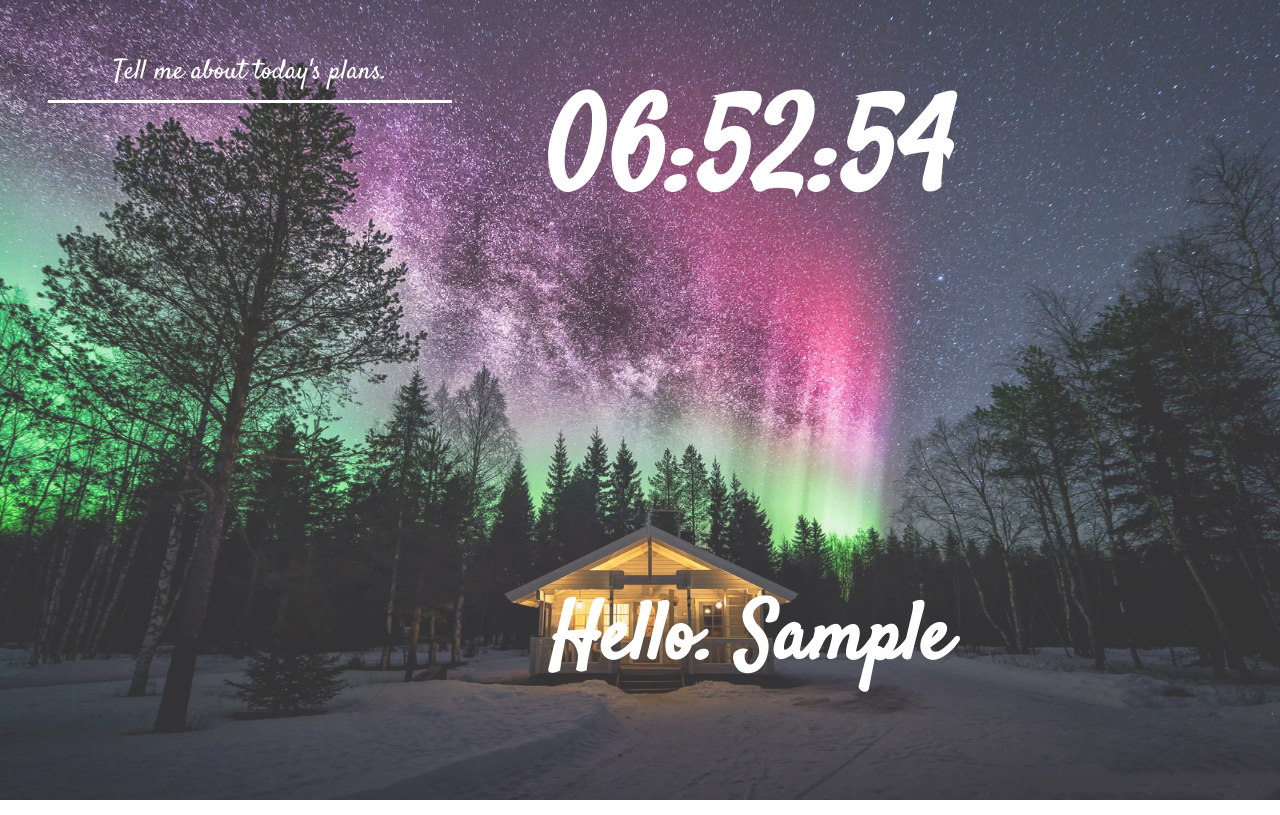
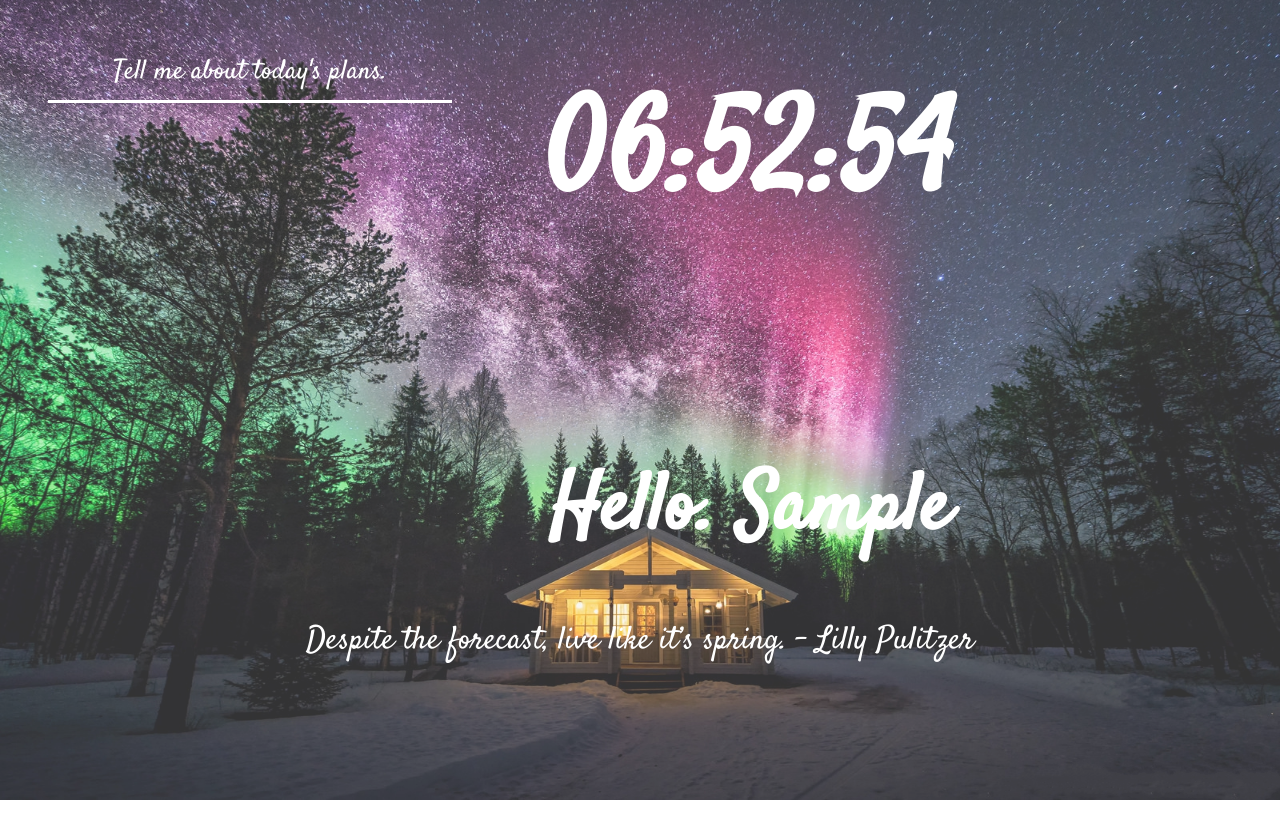
Before and after one commit to dkrehd0519/Javascript, a plain HTML site: page index.html in a window 1280 px wide. Both pictures are taken after typing "Sample" into the empty fields and a click on the input "Log In". Drawn offline with Linux system fonts and the light colour scheme; a web font is replaced by a local one.

Commit message:
css 수정

```diff
--- a/css/center-container.css
+++ b/css/center-container.css
@@ -1,5 +1,5 @@
 .center-content {
-  height: 800px;
+  height: 600px;
   width: 1000px;
   font-family: "Satisfy", cursive;
   text-align: center;
@@ -16,7 +16,7 @@ h2 {
 }
 h1 {
   font-family: "Satisfy", cursive;
-  margin-top: 330px;
+  margin-top: 200px;
   font-size: 5em;
 }
 #quote {
```
